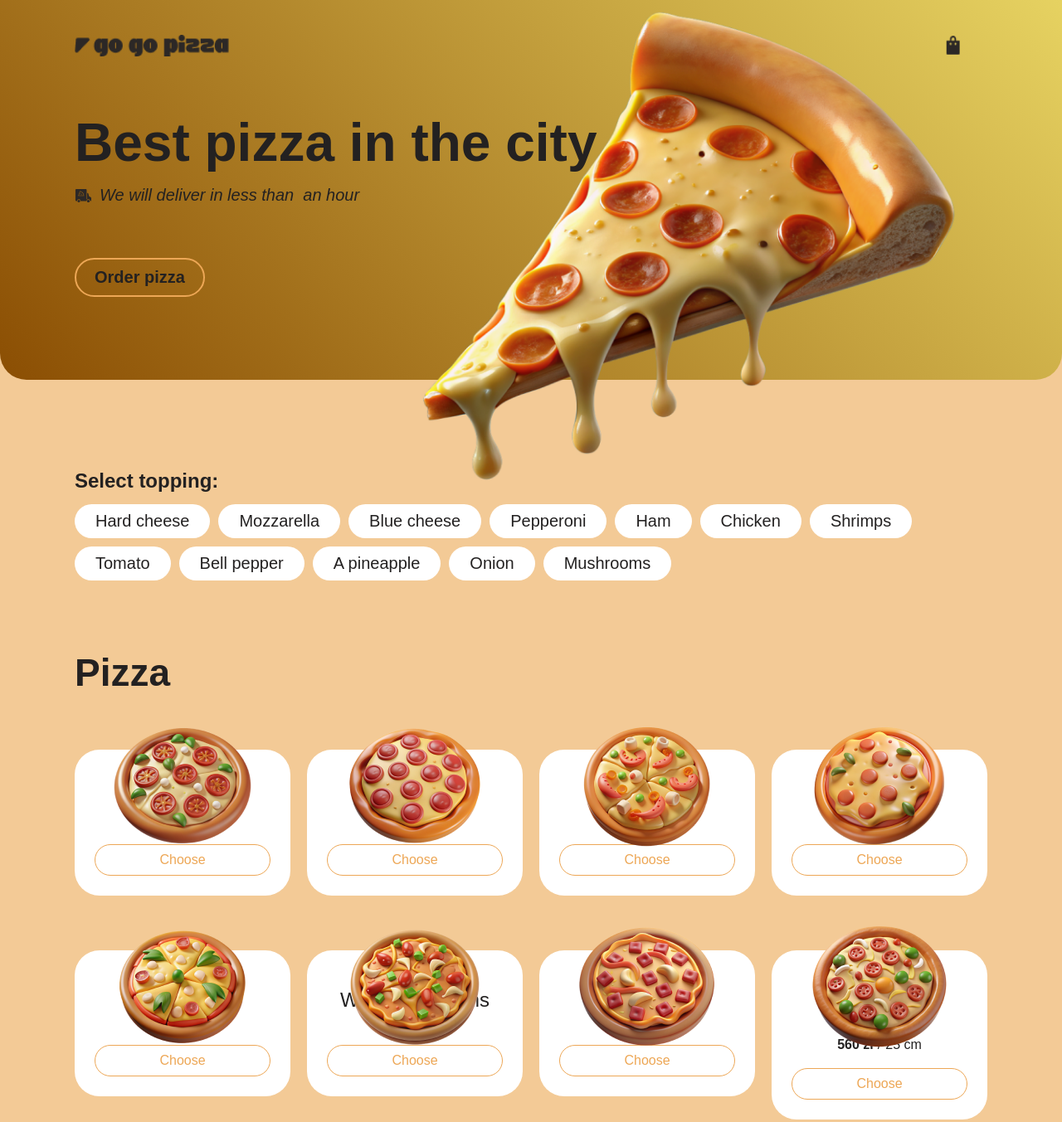
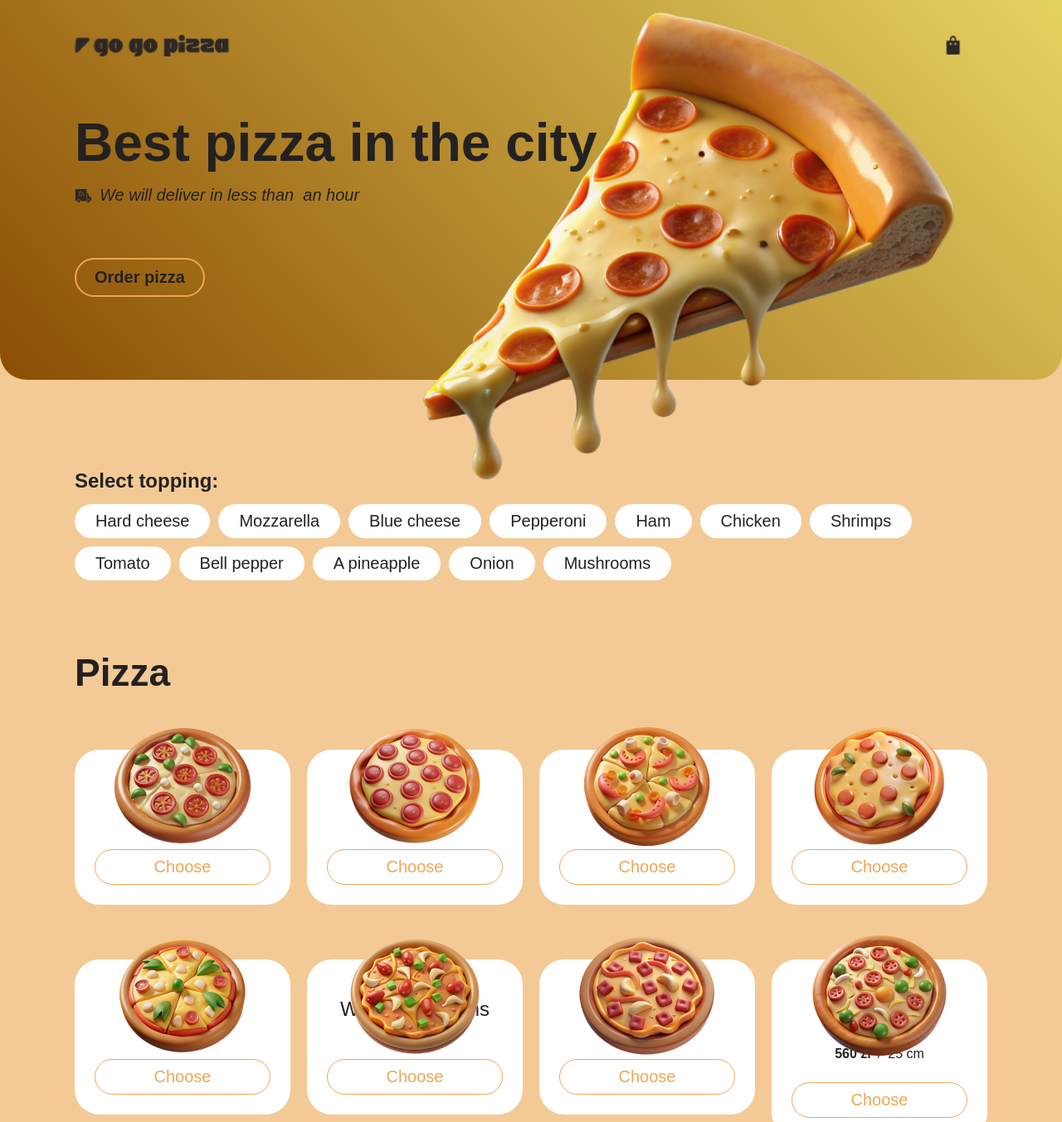
Before and after one commit to IvanKatrenko/Pizza, a website: page index.html in a window 1280 px wide. Shown: the top 1353 px of the page at 83% size. Drawn offline with nearby package versions, Linux system fonts and the light colour scheme.

Commit message:
modifed file

```diff
--- a/styles/card.css
+++ b/styles/card.css
@@ -62,12 +62,14 @@
   }
   .card__title {
     font-size: 24px;
-    margin-bottom: 4px;
+  }
+  .card__info {
+    gap: 8px;
+    font-style: 22px;
+    margin-bottom: 24px;
+  }
+  .card__button {
+    font-size: 20px;
+    color: var(--orange);
   }
 }
-
-@media (width >= 860px) {
-}
-
-@media (width >= 1140px) {
-}
--- a/styles/header.css
+++ b/styles/header.css
@@ -1,5 +1,5 @@
 .header {
-  position: absolute;
+  position: fixed;
   top: 24px;
   z-index: 5;
   right: 0;
```
